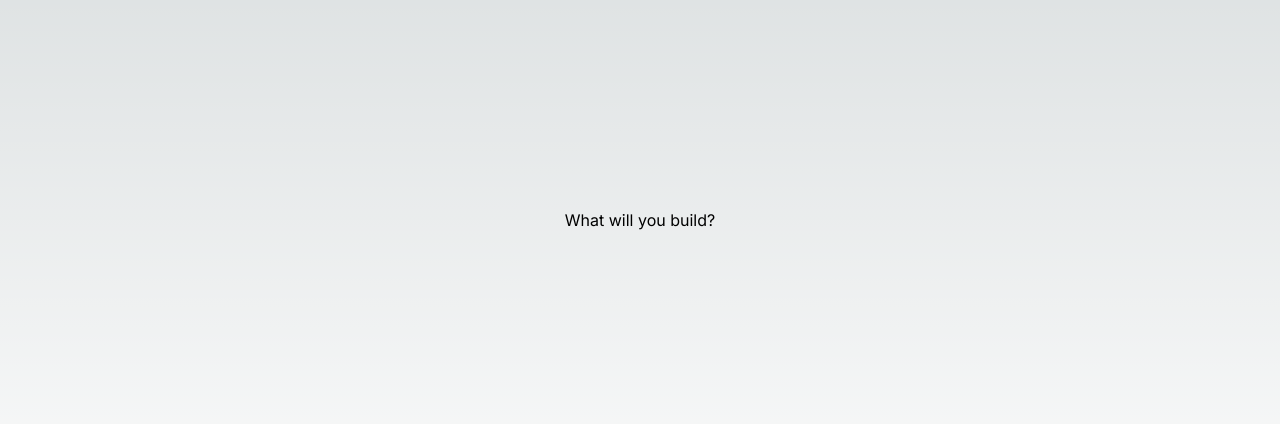
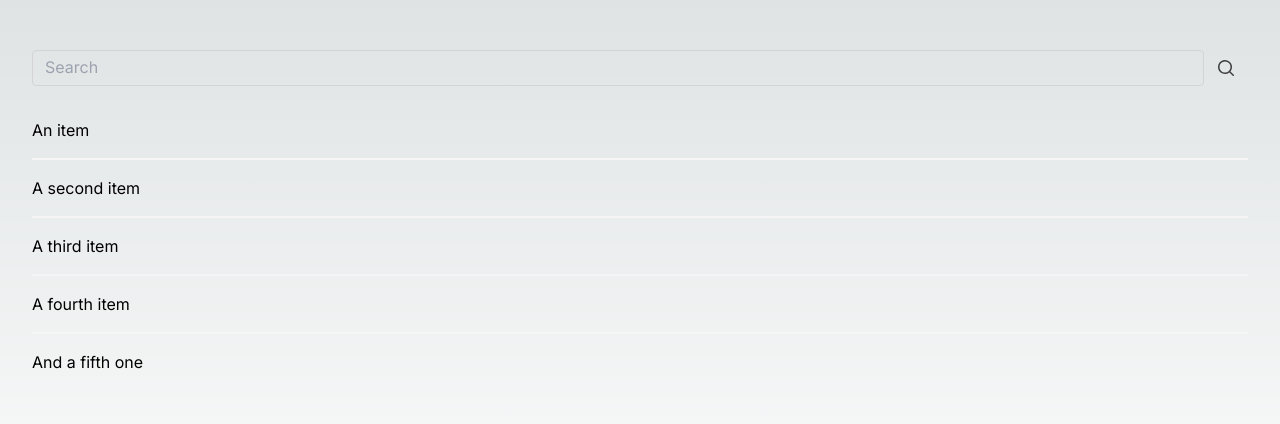
Before and after one commit to ricky-fn/GuideCX_Assignment, a Next.js app: page /magic in a window 1280 px wide. Shown: the part 180-604 px from the top of the page. Built offline with nearby package versions, Linux system fonts and the light colour scheme.

Commit message:
created basic UI

```diff
--- a/src/app/magic/page.tsx
+++ b/src/app/magic/page.tsx
@@ -1,3 +1,11 @@
+import SearchBar from "@/components/SearchBar";
+import RepoList from "@/components/RepoList";
+
 export default function MagicPage() {
-  return <h1>What will you build?</h1>;
+  return (
+    <>
+      <SearchBar />
+      <RepoList />
+    </>
+  )
 }
--- /dev/null
+++ b/src/components/Placeholder.tsx
@@ -0,0 +1,12 @@
+export default function Placeholder() {
+  return (
+    <>
+      <span
+        className="inline-block min-h-[1em] w-6/12 flex-auto cursor-wait bg-current align-middle text-base text-neutral-700 opacity-50 dark:text-neutral-50"></span>
+      <span
+        className="inline-block min-h-[1em] w-9/12 cursor-wait bg-current align-middle text-base text-neutral-700 opacity-50 dark:text-neutral-50"></span>
+      <span
+        className="inline-block min-h-[1em] cursor-wait bg-current align-middle text-base text-neutral-700 opacity-50 dark:text-neutral-50"></span>
+    </>
+  )
+}
--- /dev/null
+++ b/src/components/RepoList.tsx
@@ -0,0 +1,23 @@
+export default function RepoList() {
+  return (
+    <ul className="w-full">
+      <li
+        className="w-full border-b-2 border-neutral-100 border-opacity-100 py-4 dark:border-opacity-50">
+        An item
+      </li>
+      <li
+        className="w-full border-b-2 border-neutral-100 border-opacity-100 py-4 dark:border-opacity-50">
+        A second item
+      </li>
+      <li
+        className="w-full border-b-2 border-neutral-100 border-opacity-100 py-4 dark:border-opacity-50">
+        A third item
+      </li>
+      <li
+        className="w-full border-b-2 border-neutral-100 border-opacity-100 py-4 dark:border-opacity-50">
+        A fourth item
+      </li>
+      <li className="w-full py-4">And a fifth one</li>
+    </ul>
+  )
+}
--- /dev/null
+++ b/src/components/SearchBar.tsx
@@ -0,0 +1,42 @@
+'use client';
+// define the props for SearchBar
+interface SearchBarProps {
+  onChange: (e: string) => void,
+  query: string
+}
+
+export default function SearchBar({ onChange, query }: SearchBarProps) {
+  const handleChange = (e: React.ChangeEvent<HTMLInputElement>) => {
+    onChange(e.target.value)
+  }
+
+  return (
+    <>
+      <div className="relative mb-4 flex w-full flex-wrap items-stretch">
+        <input
+          type="text"
+          className="relative m-0 block w-[1px] min-w-0 flex-auto rounded border border-solid border-neutral-300 bg-transparent bg-clip-padding px-3 py-[0.25rem] text-base font-normal leading-[1.6] text-neutral-700 outline-none transition duration-200 ease-in-out focus:z-[3] focus:border-primary focus:text-neutral-700 focus:shadow-[inset_0_0_0_1px_rgb(59,113,202)] focus:outline-none dark:border-neutral-600 dark:text-neutral-200 dark:placeholder:text-neutral-200 dark:focus:border-primary"
+          placeholder="Search"
+          aria-label="Search"
+          aria-describedby="button-addon2"
+          onChange={handleChange}
+          value={query}
+        />
+        <span
+          className="input-group-text flex items-center whitespace-nowrap rounded px-3 py-1.5 text-center text-base font-normal text-neutral-700 dark:text-neutral-200"
+          id="basic-addon2">
+          <svg
+            xmlns="http://www.w3.org/2000/svg"
+            viewBox="0 0 20 20"
+            fill="currentColor"
+            className="h-5 w-5">
+            <path
+              fill-rule="evenodd"
+              d="M9 3.5a5.5 5.5 0 100 11 5.5 5.5 0 000-11zM2 9a7 7 0 1112.452 4.391l3.328 3.329a.75.75 0 11-1.06 1.06l-3.329-3.328A7 7 0 012 9z"
+              clip-rule="evenodd" />
+          </svg>
+        </span>
+      </div>
+    </>
+  )
+}
```
